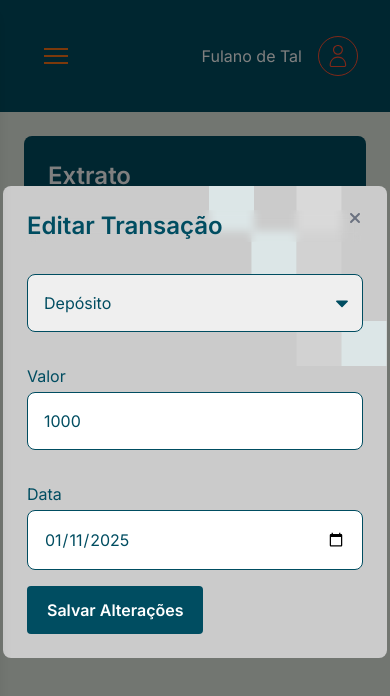
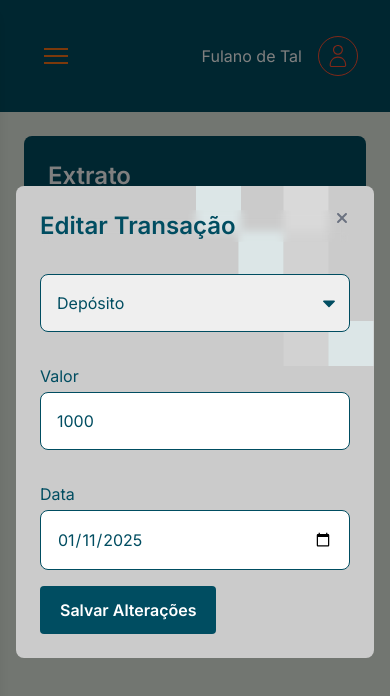
Before and after one commit to sucodelarangela/fiap-tech-challenge-1, a Next.js app: page /transactions in a window 390 px wide. Both pictures are taken after a click on the button 287 px from the left and 317 px from the top of the page. Shown: the top 696 px of the page. Built offline with nearby package versions, Linux system fonts and the light colour scheme.

Commit message:
style: modal responsivity

```diff
--- a/src/app/transactions/page.tsx
+++ b/src/app/transactions/page.tsx
@@ -110,7 +110,7 @@ export default function TransactionsPage() {
 
       <Modal isOpen={isDeleteModalOpen} onClose={closeDeleteModal}>
         <h2 className="mb-8">Deletar Transação</h2>
-        <p className="mb-8">
+        <p className="rounded-md p-1 mb-8">
           Esta ação irá excluir definitivamente a transação de{" "}
           <span className="font-semibold capitalize">
             {getTransactionName(editingTransaction?.type)}
--- a/src/components/Modal.tsx
+++ b/src/components/Modal.tsx
@@ -11,8 +11,8 @@ export function Modal({ isOpen, onClose, children }: ModalProps) {
   if (!isOpen) return null;
 
   return (
-    <div className="fixed inset-0 flex items-center justify-center bg-black bg-opacity-50">
-      <div className="bg-[#CBCBCB] bg-pixels bg-no-repeat bg-right-top p-6 rounded-lg w-1/3 min-w-96 relative">
+    <div className="fixed inset-0 flex items-center justify-center bg-black bg-opacity-50 px-4">
+      <div className="bg-[#CBCBCB] bg-pixels bg-no-repeat bg-right-top p-6 rounded-lg w-full md:w-1/3 md:min-w-96 relative">
         <button
           onClick={onClose}
           className="absolute top-6 right-6 text-gray-500 z-10 transition hover:text-foreground"
```
